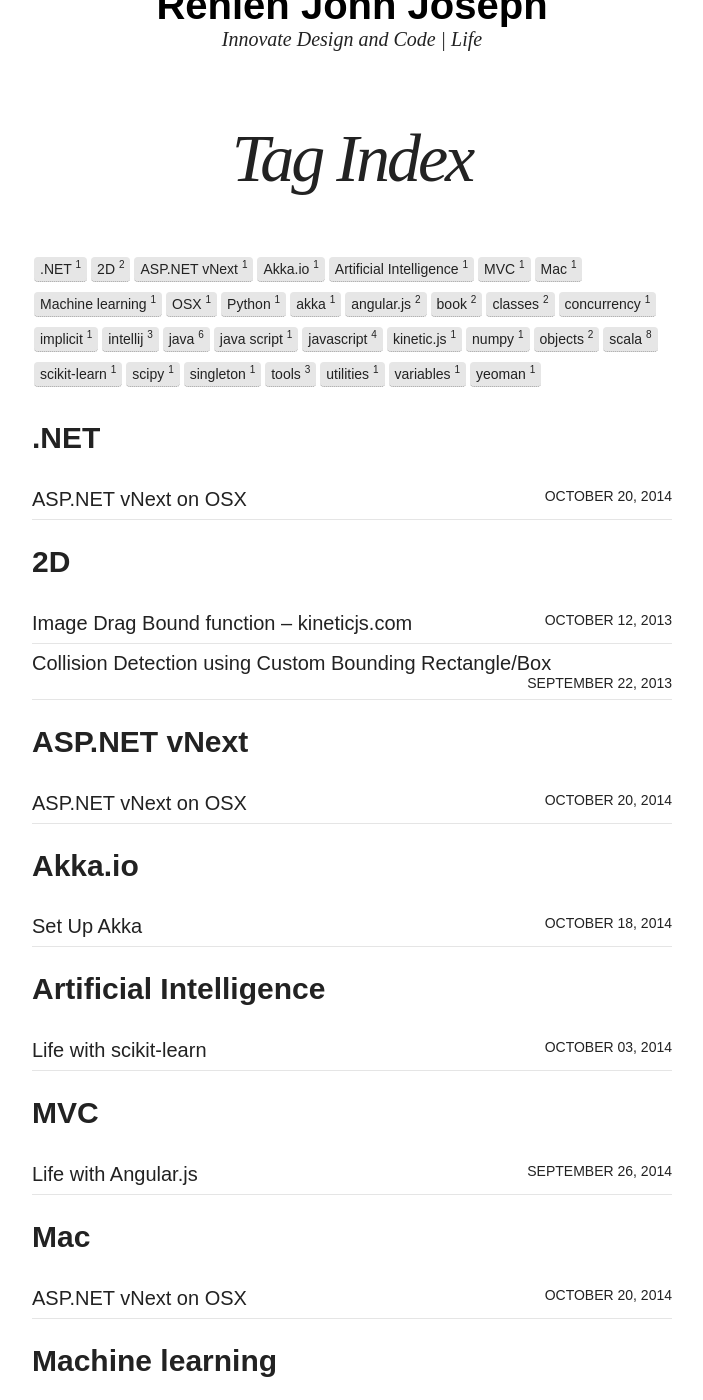
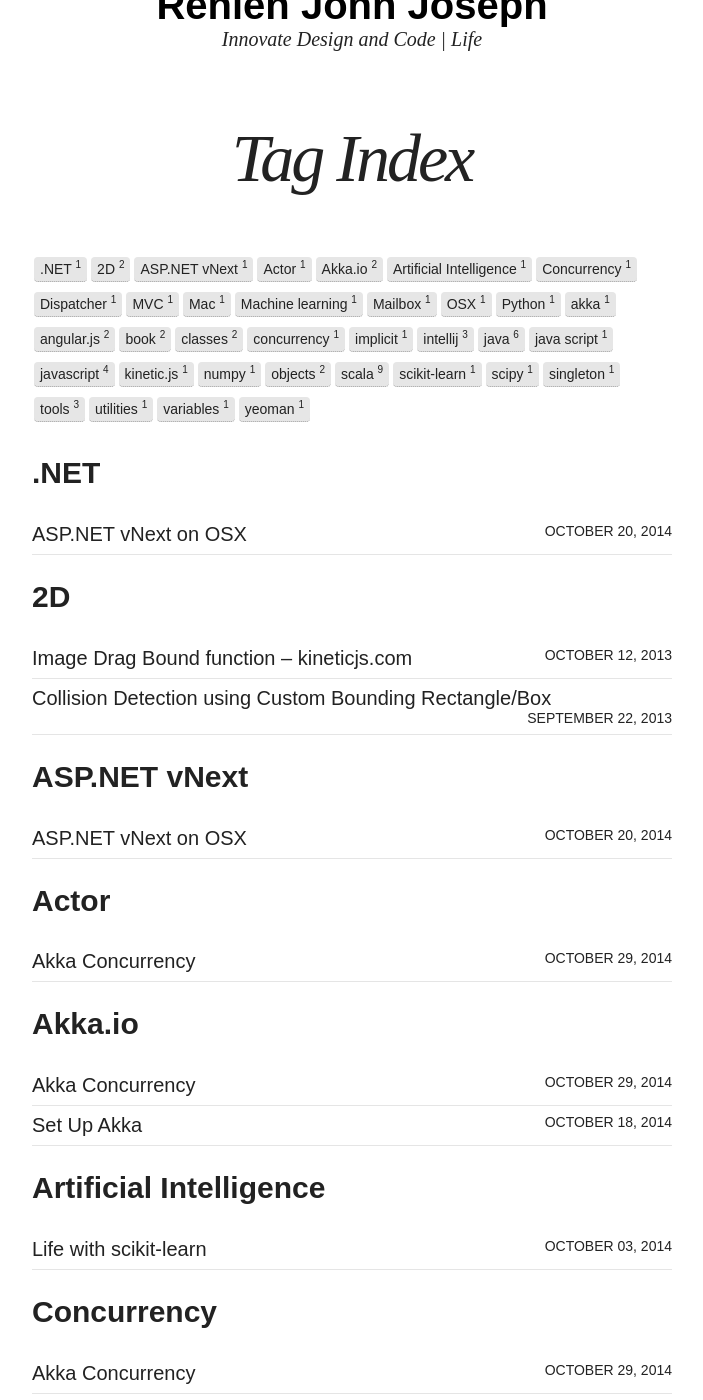
Before and after one commit to Renien/Renien.github.io, a Jekyll site: the page built from tags.html, in a window 1280 px wide and 1400 px high, scrolled down 336 px. Shown: the whole window, without its empty margins (288-991 px from the left). Built offline with Jekyll 4.4.1, drawn with Linux system fonts in a browser that asks for light colours; nearby versions of some CDN libraries; some of the changed lines change nothing that is shown; some of the changed text lies outside the part shown.

Commit message:
Actor concurrency blogpost

```diff
--- a/_posts/articles/2014-10-07-life-with-akka.md
+++ b/_posts/articles/2014-10-07-life-with-akka.md
@@ -72,3 +72,4 @@
 ###Blog Series
 * Life with Akka.io
 *	[**Set Up Akka**](/blog/set-up-akka/)
+* [**Akka Concurrency**](/blog/akka-concurrency/)
--- a/_posts/blog/akka-blog-series/2014-10-18-set-up-akka.md
+++ b/_posts/blog/akka-blog-series/2014-10-18-set-up-akka.md
@@ -77,3 +77,4 @@
 ###Blog Series
 * [**Life with Akka.io**](/articles/life-with-akka/)
 *	Set Up Akka
+* [**Akka Concurrency**](/blog/akka-concurrency/)
--- /dev/null
+++ b/_posts/blog/akka-blog-series/2014-10-29-akka-concurrency.md
@@ -0,0 +1,77 @@
+---
+layout: post
+title: "Akka Concurrency"
+description: "Akka Concurrency"
+category: blog
+tags: [Akka.io, scala, Concurrency, Actor, Mailbox, Dispatcher]
+image:
+  feature:
+  credit:
+  creditlink:
+comments: true
+share: true
+---
+
+Akka is a toolkit designed to building scalable, fault-tolerant applications on the JVM. It provides many components to achieve our goals.
+
+###The Actor
+
+When we start looking at Akka containers, it’s the
+
+> Actor
+
+That’s come in front of us first. The Actor does a major role in Akka systems, due to its flexibility, location independence and fault- tolerant behavior.
+
+Obviously, our world is full of concurrency. Think about your self and your working environment at office. At office your hired to do a particular job and your boss and core-workers impose with different types of work on you. Hence, you will some how manage this literally doing only one thing at a time.
+
+> Its obvious, we like to pretend that we can multi-task ;)
+
+But it’s not true at all. We just plan our work according to priority level and we do just that one work at a time. If you feel bored with one particular work and deadline is near (priority increases) to another work. We will pause the current task and start working on a different task. If needed resume it later.
+
+So what if we want to do more than one thing at a time? The answer is pretty obvious:
+
+> We just use more than one person.
+
+So basically to achieve big goals we should end up with teamwork.
+
+> “Alone we can do so little; together we can do so much” ― Helen Keller
+
+###Message Passing
+
+Like we previously discussed your working as Developer at a software company. To implement and produce a software product application you will get assign to task by coworkers and meantime you will try to do other tasks as well.(**Figure 1**).
+
+<figure style="text-align: center;">
+  <a href="/blog/akka-blog-series/akka-actor-message passing.png"><img src="/blog/akka-blog-series/akka-actor-message passing.png" alt="image"></a>
+  <figcaption>Figure 1 - Message passing in development enviorment</figcaption>
+</figure>
+
+
+Once you assign to a job then you will do the task perfectly but in mean time if you need a input from other core workers you will pause and wait until you get their signal message with relevant input through email.
+
+> Actors - Doing One Thing at a Time
+
+Like our day-to-day life experiences; Akka actors are design to do one thing at a time. If you want to have more than one thing happen simultaneously, then you need to create more than one Actor to do that work.
+
+If you’re sending a set of jobs to be done to a specific actor, it will be in queue. Then according to our concurrency model implementation (eg: Round Robin, Simple Mail Box) actor will does the job very neatly.
+
+Akka actor consist of mailbox and dispatcher in its own world. But if you need to write a custom **mailbox** and **dispatcher** Akka provide that freedom too. **Figure 2** provides a general idea about Akka actor structure.
+
+<figure style="text-align: center;">
+  <a href="/blog/akka-blog-series/akka-queue.png"><img src="/blog/akka-blog-series/akka-queue.png" alt="image"></a>
+  <figcaption>Figure 2 - Message queue</figcaption>
+</figure>
+
+According to your mailbox implementation the messages come into a mailbox through and this allows the caller to do other jobs and doesn’t need tie up on waiting thread.
+
+The **enqueue** operation wakes up the **dispatcher** who sees that there’s a new message for the Actor to process. But in the scenario of **Figure 2** since Actor is processing a job **dispatcher** doesn’t have a job but if the **dispatcher** is configured with a concurrency model along with many actors it will send the message to the relevant actor.
+
+Actor does its processing job in its own world. Hence, its not effected with other Actors or messages, which are queued. Once the Actor finish processing the message it will automatically signal the dispatcher and then it can **dequeue** the next message from mailbox and give it to the Actor to start the job again.
+
+This is the abstract of **Akka Concurrency**. But there are many things in akka concurrency and we will look in to depth with sample code in my next blog. Hopefully this post has demonstrated and gave a ground level introduction about Akka Actor.
+
+
+
+###Blog Series
+* [**Life with Akka.io**](/articles/life-with-akka/)
+*	[**Set Up Akka**](/blog/set-up-akka/)
+* Akka Concurrency
```
Also changed, not shown: blog/akka-blog-series/akka-actor-message passing.png (added), blog/akka-blog-series/akka-queue.png (added).
